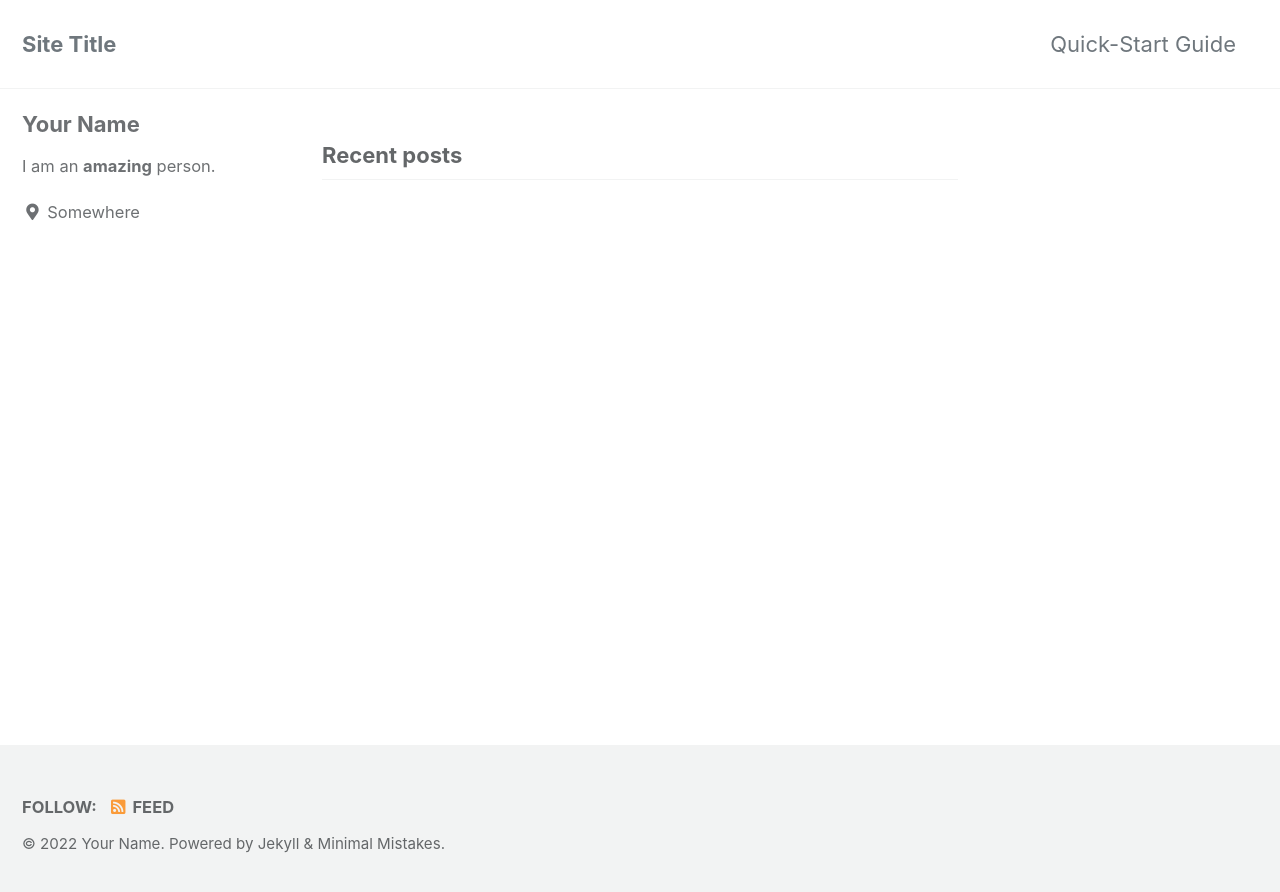
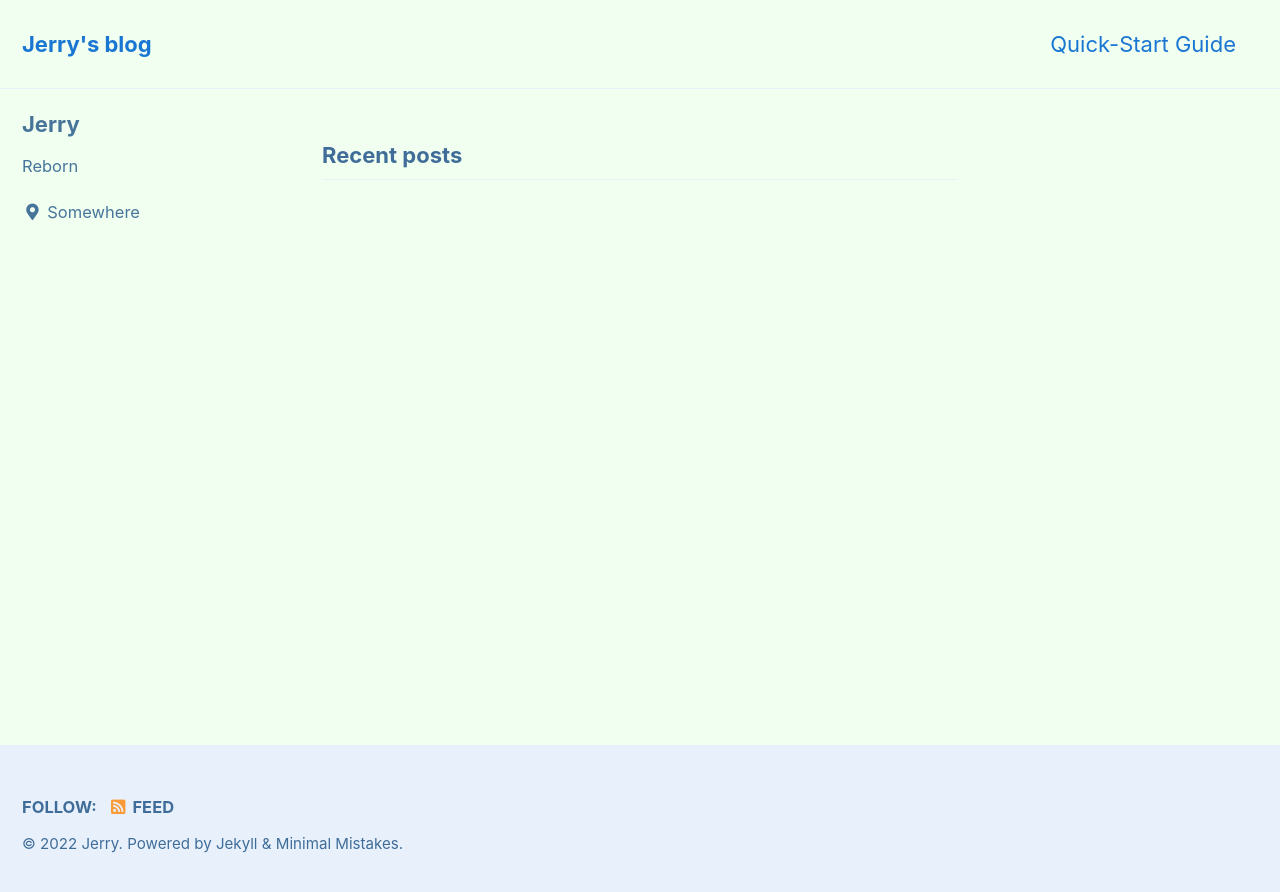
Before and after one commit to jerry8534/jerry8534.github.io, a Jekyll site: the page built from index.html, in a window 1280 px wide. Shown: the top 892 px of the page. Built offline with Jekyll 4.4.1, drawn with Linux system fonts in a browser that asks for light colours; cached includes are drawn as plain includes; the list of posts is cut into pages by our own code.

Commit message:
settings

```diff
--- a/_config.yml
+++ b/_config.yml
@@ -12,15 +12,15 @@
 
 # theme                  : "minimal-mistakes-jekyll"
 # remote_theme           : "mmistakes/minimal-mistakes"
-minimal_mistakes_skin    : "default" # "air", "aqua", "contrast", "dark", "dirt", "neon", "mint", "plum", "sunrise"
+minimal_mistakes_skin    : "aqua" # "air", "aqua", "contrast", "dark", "dirt", "neon", "mint", "plum", "sunrise"
 
 # Site Settings
 locale                   : "en-US"
-title                    : "Site Title"
+title                    : "Jerry's blog"
 title_separator          : "-"
 subtitle                 : # site tagline that appears below site title in masthead
-name                     : "Your Name"
-description              : "An amazing website."
+name                     : "Jerry"
+description              : "Reborn"
 url                      : # the base hostname & protocol for your site e.g. "https://mmistakes.github.io"
 baseurl                  : # the subpath of your site, e.g. "/blog"
 repository               : # GitHub username/repo-name e.g. "mmistakes/minimal-mistakes"
@@ -104,9 +104,9 @@ analytics:
 
 # Site Author
 author:
-  name             : "Your Name"
+  name             : "Jerry"
   avatar           : # path of avatar image, e.g. "/assets/images/bio-photo.jpg"
-  bio              : "I am an **amazing** person."
+  bio              : "Reborn"
   location         : "Somewhere"
   email            :
   links:
```
